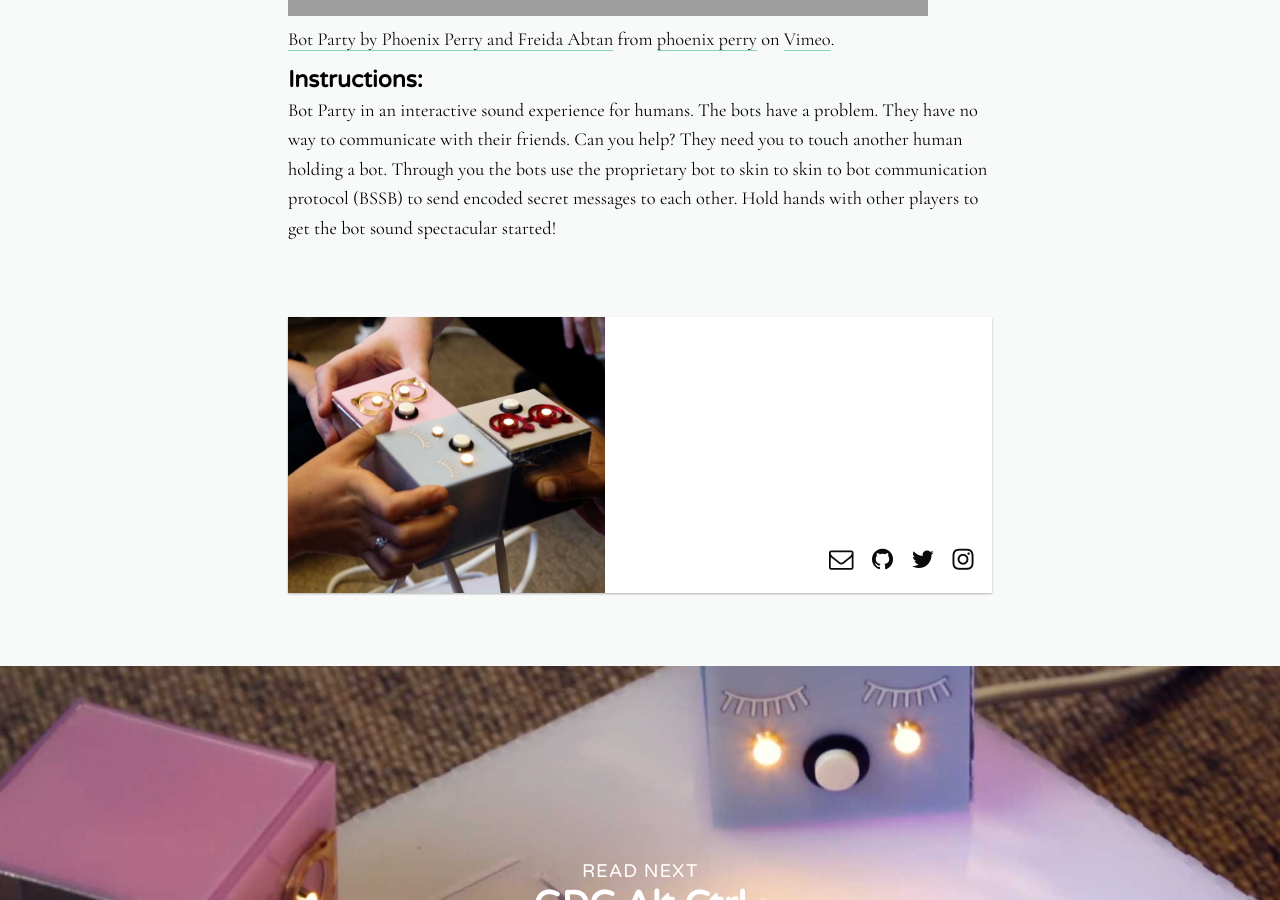
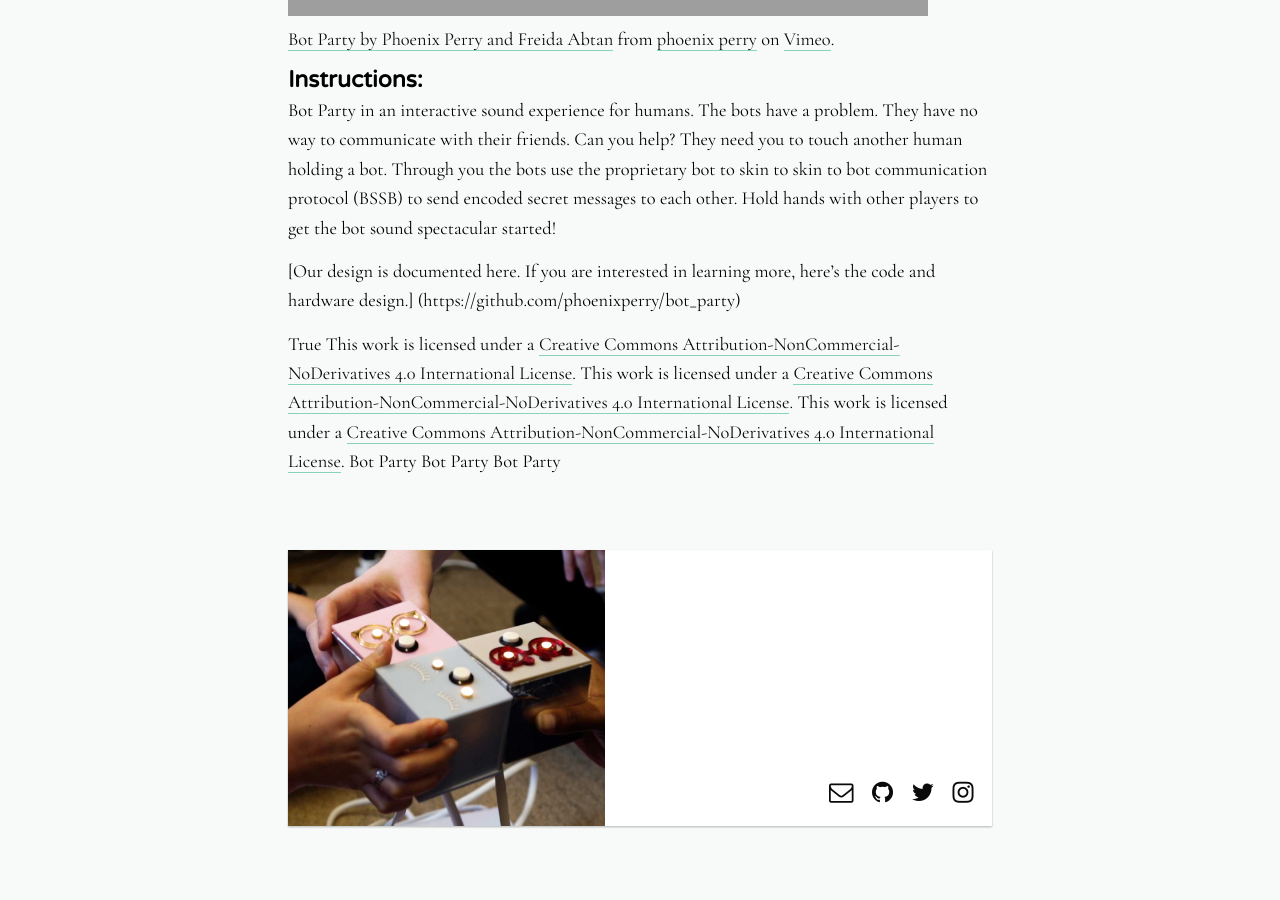
Before and after one commit to phoenixperry/botparty_site, a Jekyll site: the page built from _posts/2018-01-24-WhatIsBotPartyl-prep.markdown, in a window 1280 px wide and 900 px high, scrolled down 1196 px. Built offline with Jekyll 4.4.1, drawn with Linux system fonts in a browser that asks for light colours; nearby versions of some CDN libraries; grey boxes are pictures that could not be loaded.

```diff
--- a/_posts/2018-01-24-WhatIsBotPartyl-prep.markdown
+++ b/_posts/2018-01-24-WhatIsBotPartyl-prep.markdown
@@ -18,3 +18,8 @@
 
 #### Instructions:
 Bot Party in an interactive sound experience for humans. The bots have a problem. They have no way to communicate with their friends. Can you help? They need you to touch another human holding a bot. Through you the bots use the proprietary bot to skin to skin to bot communication protocol (BSSB) to send encoded secret messages to each other. Hold hands with other players to get the bot sound spectacular started!
+
+[Our design is documented here. If you are interested in learning more, here's the code and hardware design.]  (https://github.com/phoenixperry/bot_party)
+
+
+ True This work is licensed under a <a rel="license" href="http://creativecommons.org/licenses/by-nc-nd/4.0/">Creative Commons Attribution-NonCommercial-NoDerivatives 4.0 International License</a>. This work is licensed under a <a rel="license" href="http://creativecommons.org/licenses/by-nc-nd/4.0/">Creative Commons Attribution-NonCommercial-NoDerivatives 4.0 International License</a>. This work is licensed under a <a rel="license" href="http://creativecommons.org/licenses/by-nc-nd/4.0/">Creative Commons Attribution-NonCommercial-NoDerivatives 4.0 International License</a>. Bot Party Bot Party Bot Party
```
